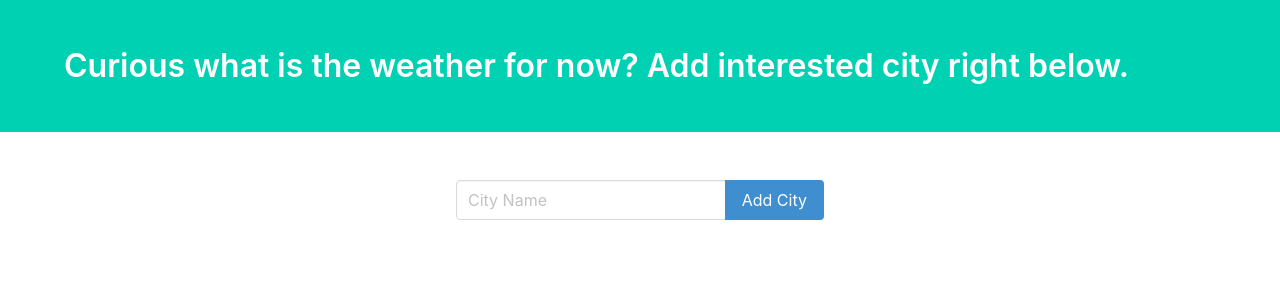
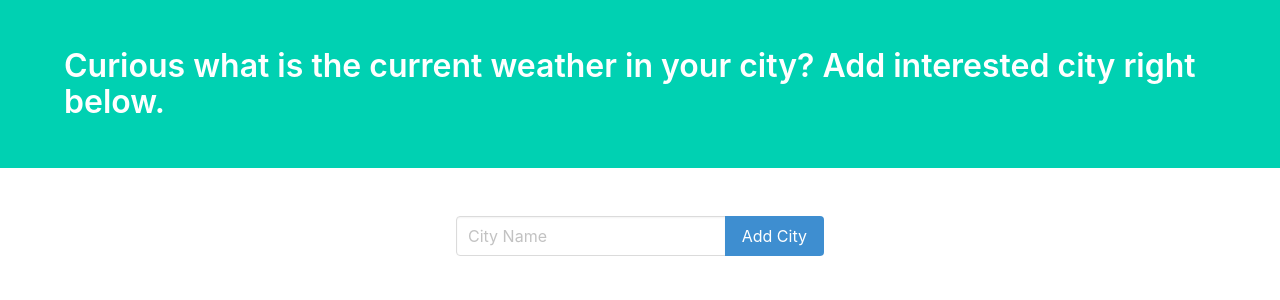
Before and after one commit to vyahello/weather-parser-app, a Python web app: template server/templates/weather.html in a window 1280 px wide. Shown: the top 300 px of the page. Run offline with Jinja, Linux system fonts and the light colour scheme; the template is opened without the code that fills it, so the values that code supplies are empty; some libraries are stand-ins or nearby versions.

Commit message:
Add weather greeting

```diff
--- a/server/templates/weather.html
+++ b/server/templates/weather.html
@@ -14,7 +14,7 @@
         <div class="hero-body">
             <div class="container">
                 <h1 class="title">
-                    Curious what is the weather for now? Add interested city right below.
+                    Curious what is the current weather in your city? Add interested city right below.
                 </h1>
             </div>
         </div>
```
